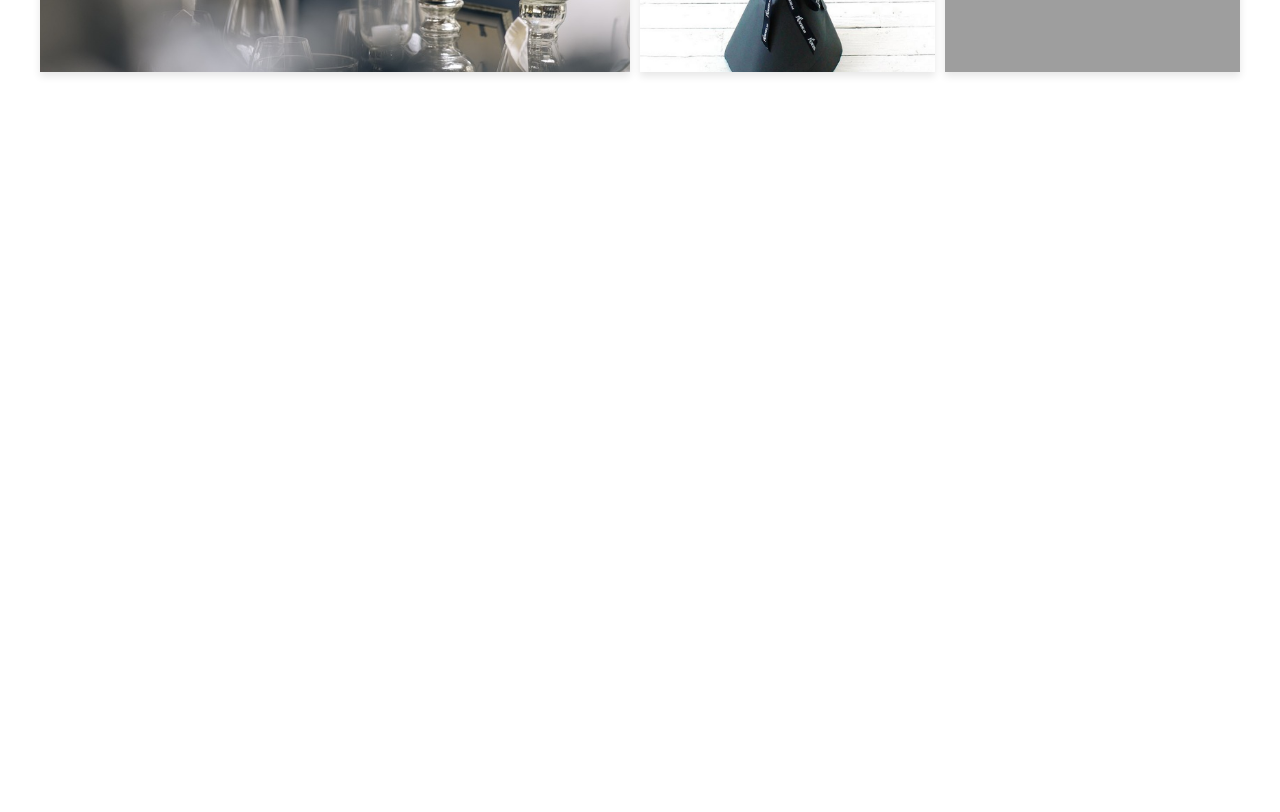
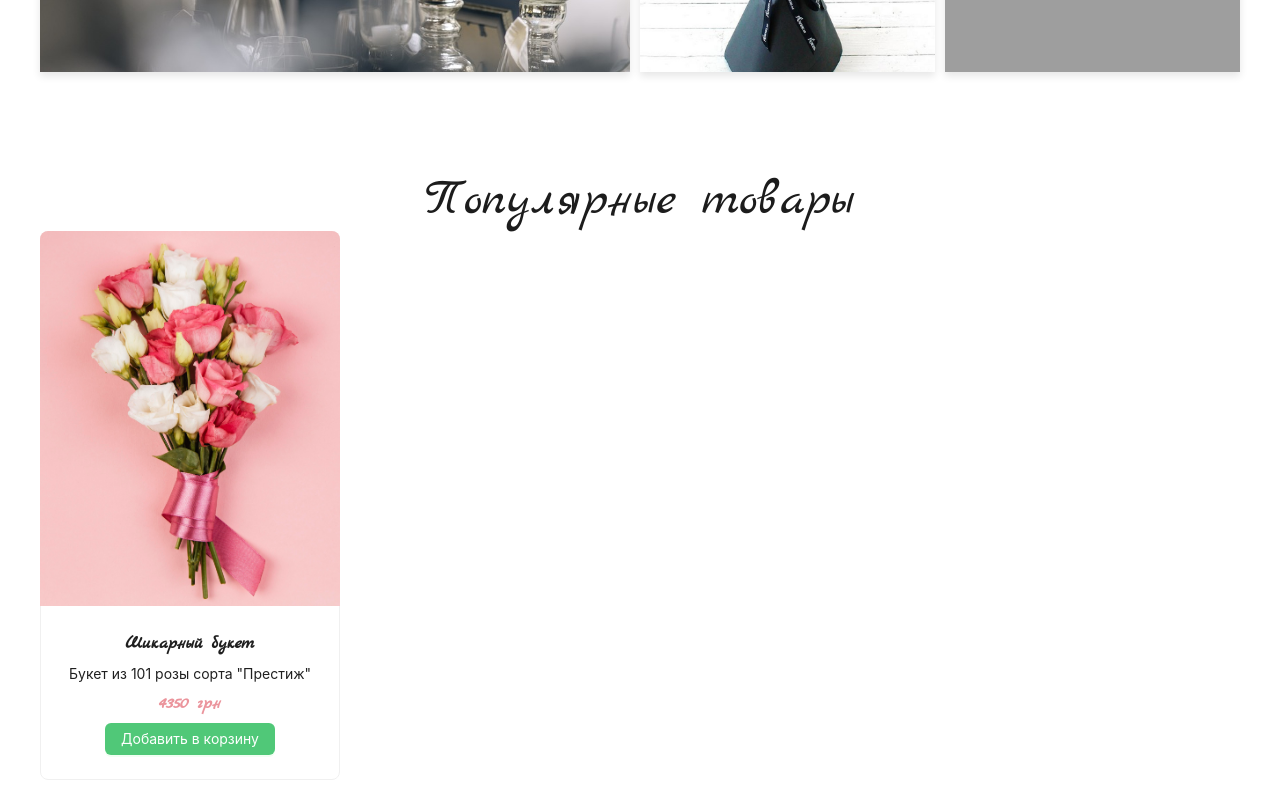
Before and after one commit to MishaKompaniec/MyApp, a React (Create React App) app: page / in a window 1280 px wide. Shown: the part 1800-2612 px from the top of the page. Before the commit the page ends 1922 px from the top, so only its background shows below. Built offline with nearby package versions, Linux system fonts and the light colour scheme; grey boxes are pictures that could not be loaded.

Commit message:
added card

```diff
--- /dev/null
+++ b/src/pages/home/bestSellers/index.tsx
@@ -0,0 +1,32 @@
+import { Card } from 'antd';
+import React from 'react';
+
+import {
+  Description,
+  Wrapper,
+  CardInfo,
+  CardTitle,
+  Title,
+  Price,
+  Btn,
+} from './style';
+
+const BestSellers = () => (
+  <Wrapper>
+    <Title>Популярные товары</Title>
+    <Card
+      hoverable
+      style={{ width: 300 }}
+      cover={<img alt="image2" src="/images/image2.jpg" />}
+    >
+      <CardInfo>
+        <CardTitle>Шикарный букет</CardTitle>
+        <Description>Букет из 101 розы сорта "Престиж"</Description>
+        <Price>4350 грн</Price>
+        <Btn type="primary">Добавить в корзину</Btn>
+      </CardInfo>
+    </Card>
+  </Wrapper>
+);
+
+export default BestSellers;
--- /dev/null
+++ b/src/pages/home/bestSellers/style.ts
@@ -0,0 +1,42 @@
+import { Button } from 'antd';
+import styled from 'styled-components';
+
+import { colors } from '@/theme/colors';
+
+export const Wrapper = styled.div`
+  width: 1200px;
+  margin: 0 auto;
+  padding: 50px 0 50px 0;
+  color: ${colors.black};
+`;
+
+export const Title = styled.h1`
+  width: fit-content;
+  margin: 0 auto;
+  font-size: 4vw;
+  color: ${colors.black};
+`;
+
+export const CardInfo = styled.div`
+  display: flex;
+  flex-direction: column;
+  align-items: center;
+  gap: 5px;
+`;
+
+export const CardTitle = styled.h3`
+  font-size: 18px;
+  font-weight: bold;
+`;
+
+export const Description = styled.p`
+  font-size: 14px;
+`;
+
+export const Price = styled.h3`
+  font-size: 18px;
+  font-weight: bold;
+  color: ${colors.pink};
+`;
+
+export const Btn = styled(Button)``;
--- a/src/pages/home/index.tsx
+++ b/src/pages/home/index.tsx
@@ -1,6 +1,7 @@
 import React from 'react';
 
 import Advantages from './advantages';
+import BestSellers from './bestSellers';
 import Instagram from './instagram';
 import Intro from './intro';
 
@@ -9,6 +10,7 @@ const Home = () => (
     <Intro />
     <Advantages />
     <Instagram />
+    <BestSellers />
   </>
 );
 
```
